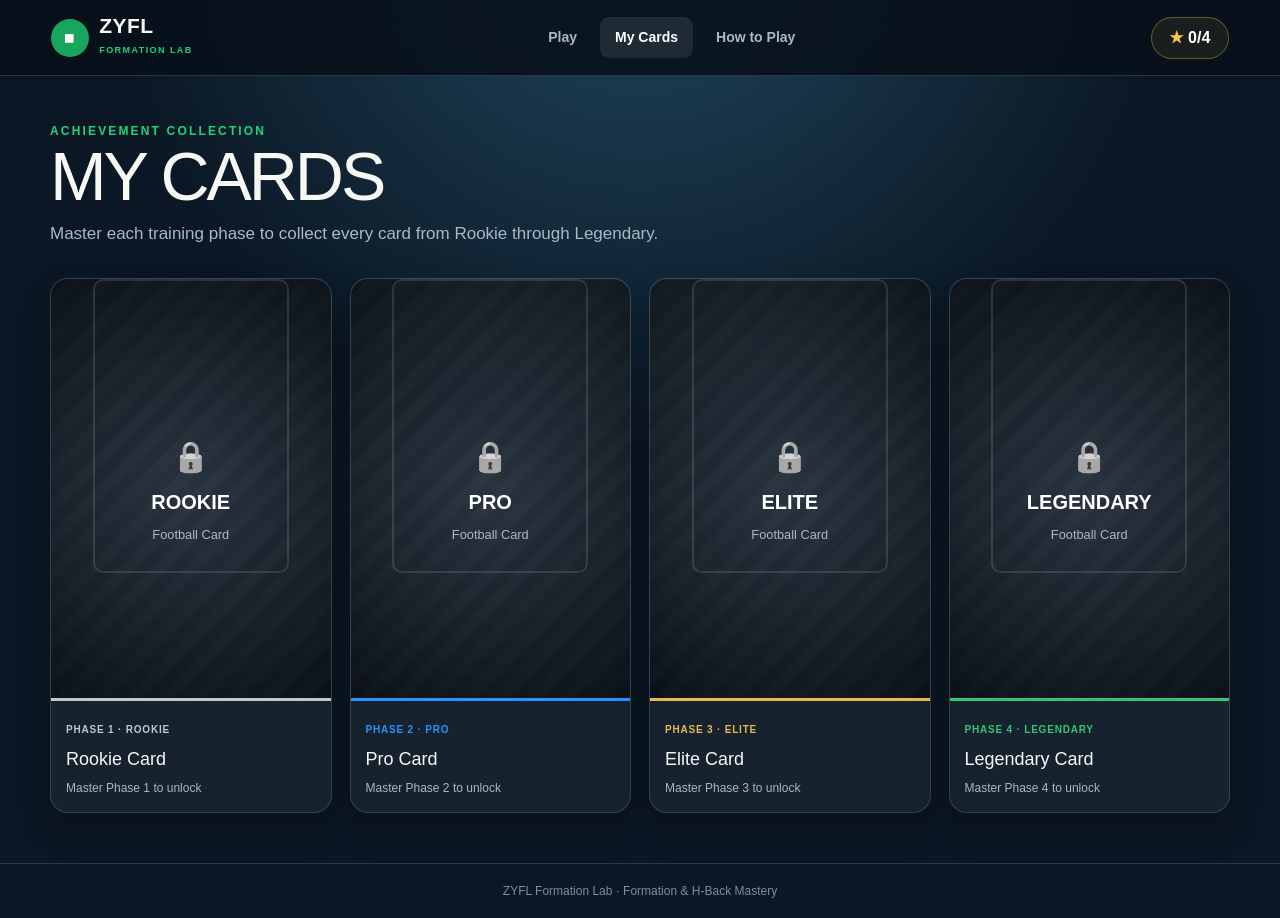
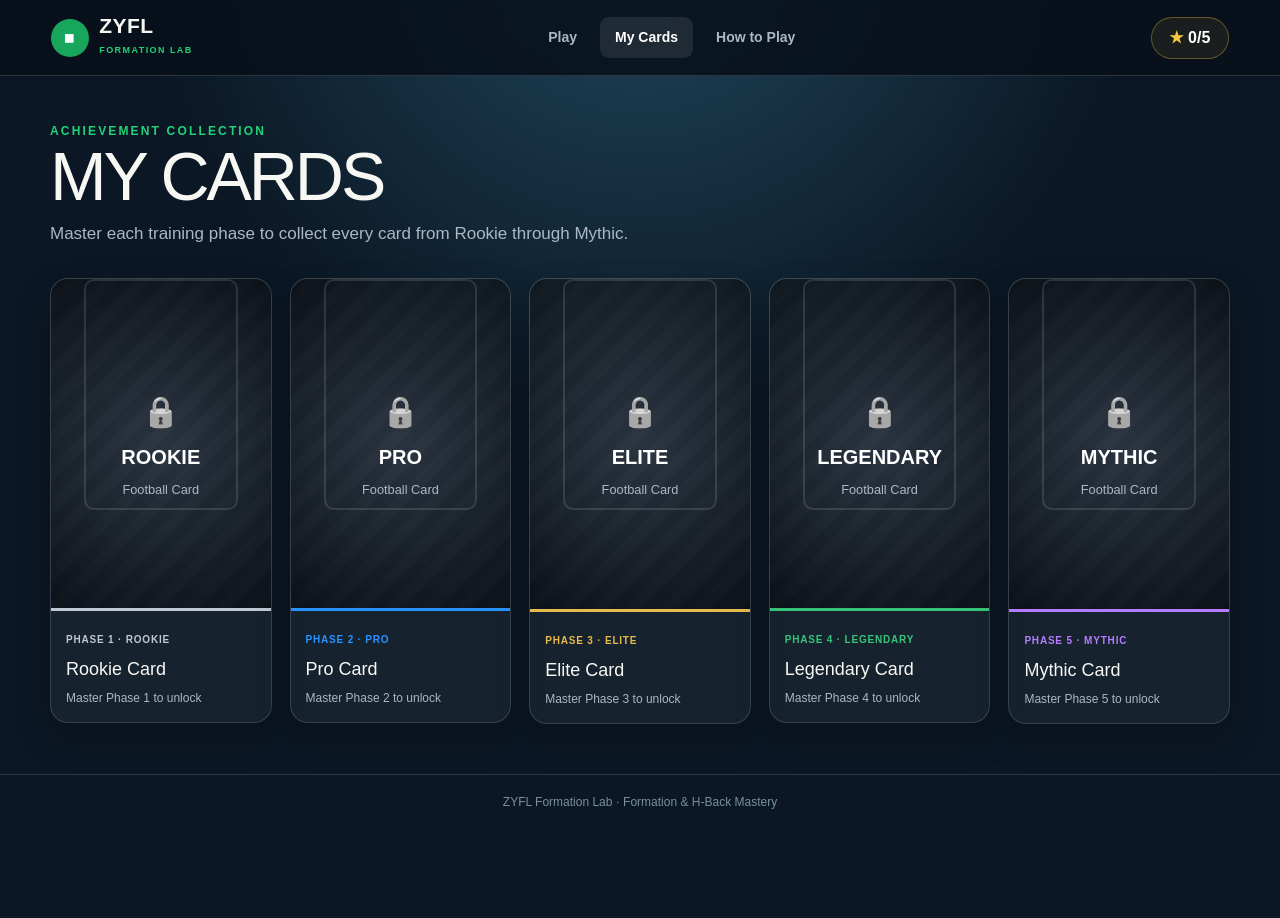
Before and after one commit to csandersge/zyfl-formation-lab, a Next.js app: page / in a window 1280 px wide. Both pictures are taken after a click on the button "My Cards". After the commit the page ends 829 px from the top, so only its background shows below. Built offline with nearby package versions, Linux system fonts and the light colour scheme.

Commit message:
Add Phase 5 Lane Finder reward

```diff
--- a/app/globals.css
+++ b/app/globals.css
@@ -144,12 +144,13 @@ h1, h2, p { margin-top: 0; }
 @keyframes mastery-glow { 50% { transform: translateY(-2px); box-shadow: 0 8px 20px rgba(32,211,120,.18); } }
 .section-title { margin: 8px 0 32px; max-width: 720px; }
 .section-title p:last-child { color: var(--muted); margin: 12px 0 0; font-size: 17px; }
-.card-collection { display: grid; grid-template-columns: repeat(4, minmax(0, 1fr)); gap: 18px; align-items: start; }
+.card-collection { display: grid; grid-template-columns: repeat(auto-fit, minmax(210px, 1fr)); gap: 18px; align-items: start; }
 .card-slot { overflow: hidden; border: 1px solid var(--line); border-radius: 18px; background: rgba(255,255,255,.05); box-shadow: 0 16px 34px rgba(0,0,0,.22); }
 .card-slot.rarity-rookie { --card-accent: #bfc8d1; }
 .card-slot.rarity-pro { --card-accent: #2892ff; }
 .card-slot.rarity-elite { --card-accent: #e6ba4d; }
 .card-slot.rarity-legendary { --card-accent: #36c478; }
+.card-slot.rarity-mythic { --card-accent: #b57cff; }
 .card-slot.unlocked { border-color: color-mix(in srgb, var(--card-accent) 58%, transparent); }
 .card-art-button { position: relative; width: 100%; display: block; padding: 0; border: 0; background: #050a0d; cursor: pointer; }
 .card-art-button img { width: 100%; height: auto; aspect-ratio: 2 / 3; display: block; object-fit: contain; }
@@ -167,6 +168,7 @@ h1, h2, p { margin-top: 0; }
 .card-slot-copy p { margin: 0; color: var(--muted); font-size: 12px; }
 .card-modal-backdrop { position: fixed; z-index: 80; inset: 0; display: grid; place-items: center; padding: 18px; background: rgba(2,8,12,.86); backdrop-filter: blur(4px); }
 .card-reveal { width: min(440px, 100%); max-height: calc(100vh - 36px); overflow-y: auto; padding: 22px; border: 1px solid rgba(255,255,255,.25); border-radius: 22px; background: #0b1724; box-shadow: 0 28px 90px rgba(0,0,0,.7), 0 0 45px rgba(247,200,67,.12); text-align: center; }
+.card-reveal.rarity-mythic { border-color: rgba(181,124,255,.65); box-shadow: 0 28px 90px rgba(0,0,0,.7), 0 0 48px rgba(181,124,255,.28); }
 .card-reveal:focus { outline: none; }
 .reveal-stage { width: min(250px, 64vw); aspect-ratio: 2 / 3; position: relative; margin: 12px auto 18px; perspective: 1000px; }
 .reveal-stage > * { position: absolute; inset: 0; width: 100%; height: 100%; border-radius: 13px; backface-visibility: hidden; transition: opacity .55s ease, transform .8s cubic-bezier(.2,.75,.2,1); }
@@ -185,12 +187,13 @@ h1, h2, p { margin-top: 0; }
 .card-detail-heading h2 { margin: 0; }
 .card-detail-heading button { min-height: 44px; border: 1px solid var(--line); border-radius: 10px; padding: 9px 14px; color: white; background: rgba(255,255,255,.08); cursor: pointer; font-weight: 800; }
 .card-detail > img { width: 100%; min-height: 0; flex: 1; object-fit: contain; }
-.rarity-guide { display: grid; grid-template-columns: repeat(4, 1fr); gap: 9px; margin-top: 18px; }
+.rarity-guide { display: grid; grid-template-columns: repeat(auto-fit, minmax(120px, 1fr)); gap: 9px; margin-top: 18px; }
 .rarity-guide span { padding: 12px; border: 1px solid var(--line); border-radius: 10px; text-align: center; font-size: 12px; font-weight: 900; text-transform: uppercase; }
 .rarity-guide .rarity-rookie { color: #dbe2e8; }
 .rarity-guide .rarity-pro { color: #63b1ff; }
 .rarity-guide .rarity-elite { color: #f0ca67; }
 .rarity-guide .rarity-legendary { color: #58dc93; }
+.rarity-guide .rarity-mythic { color: #d3adff; }
 .reference { border: 1px solid var(--line); border-radius: 22px; background: rgba(255,255,255,.055); }
 .steps { display: grid; grid-template-columns: repeat(5, 1fr); gap: 14px; }
 .steps article { padding: 24px 20px; border: 1px solid var(--line); border-radius: 18px; background: rgba(255,255,255,.05); }
--- a/app/page.tsx
+++ b/app/page.tsx
@@ -4,7 +4,7 @@ import { useEffect, useMemo, useRef, useState } from "react";
 
 type Tab = "play" | "cards" | "help";
 type Phase = 1 | 2 | 3 | 4 | 5;
-type CardPhase = 1 | 2 | 3 | 4;
+type CardPhase = 1 | 2 | 3 | 4 | 5;
 type PlayerLabel = "Y" | "X" | "Z" | "H";
 type ReceiverLabel = "Y" | "X" | "Z";
 type BallCarrier = "QB" | "F" | "H" | "Y" | "X" | "Z";
@@ -20,7 +20,7 @@ type HSpot = { c: number; r: number };
 type FormationName = "Right" | "Left" | "Rip" | "Liz" | "Rock" | "Lex";
 type Cell = `${number}-${number}`;
 type Mastery = Record<FormationName, number>;
-type CardKey = "phase1" | "phase2" | "phase3" | "phase4";
+type CardKey = "phase1" | "phase2" | "phase3" | "phase4" | "phase5";
 type CardState = Record<CardKey, boolean>;
 type SpecialPlayType = "power" | "sweep" | "qb-keep" | "reverse" | "empty-sweep" | null;
 type ApprovedRunPlay = {
@@ -39,7 +39,7 @@ type ApprovedRunPlay = {
 
 const FORMATION_NAMES: FormationName[] = ["Right", "Rip", "Rock", "Left", "Liz", "Lex"];
 const EMPTY_MASTERY: Mastery = { Right: 0, Rip: 0, Rock: 0, Left: 0, Liz: 0, Lex: 0 };
-const EMPTY_CARD_STATE: CardState = { phase1: false, phase2: false, phase3: false, phase4: false };
+const EMPTY_CARD_STATE: CardState = { phase1: false, phase2: false, phase3: false, phase4: false, phase5: false };
 const H_MODIFIERS: HModifier[] = ["A", "B", "C", "D", "1", "2", "3", "4"];
 const CARRIER_DIGITS: CarrierDigit[] = ["1", "2", "4", "5", "6", "7"];
 const LOCATION_DIGITS: LocationDigit[] = ["0", "1", "4", "5", "6", "7", "8", "9"];
@@ -166,7 +166,7 @@ const FIXED = [
 ];
 const CARD_DATA: Record<CardKey, {
   phase: CardPhase;
-  rarity: "Rookie" | "Pro" | "Elite" | "Legendary";
+  rarity: "Rookie" | "Pro" | "Elite" | "Legendary" | "Mythic";
   title: string;
   theme: string;
   image: string;
@@ -191,6 +191,11 @@ const CARD_DATA: Record<CardKey, {
     phase: 4, rarity: "Legendary", title: "Ball Carrier Mastery", theme: "Ball Carrier",
     image: "assets/cards/phase-4-legendary-ball-carrier-mastery.png",
     alt: "Legendary Ball Carrier Mastery football card unlocked for mastering Phase 4",
+  },
+  phase5: {
+    phase: 5, rarity: "Mythic", title: "Lane Finder", theme: "Mastered run locations",
+    image: "assets/cards/lane-finder.png",
+    alt: "Lane Finder Mythic football reward card unlocked for mastering Phase 5",
   },
 };
 const CARD_KEYS = Object.keys(CARD_DATA) as CardKey[];
@@ -411,6 +416,7 @@ export default function Home() {
         phase2: phaseMastered(savedP2),
         phase3: phaseMastered(savedP3),
         phase4: phase4Mastered(savedPhase4CarrierMastery),
+        phase5: phase5Mastered(savedPhase5RunLocationMastery),
       };
       const migratedCards = Object.fromEntries(
         CARD_KEYS.map((key) => [key, savedCards[key] || masteryCards[key]]),
@@ -540,6 +546,7 @@ export default function Home() {
     const key = cardKeyForPhase(targetPhase);
     setUnlockedCards((current) => {
       if (current[key]) return current;
+      returnFocusRef.current = document.activeElement instanceof HTMLElement ? document.activeElement : null;
       setPendingReveal(key);
       return { ...current, [key]: true };
     });
@@ -600,9 +607,11 @@ export default function Home() {
       });
     } else {
       setPhase5RunLocationMastery((current) => {
+        const phaseWasMastered = phase5Mastered(current);
         const wasMastered = (current[locationDigit] ?? 0) >= 5;
         const next = { ...current, [locationDigit]: Math.min(5, (current[locationDigit] ?? 0) + 1) };
         if (!wasMastered && next[locationDigit] === 5) setCelebration(`${locationDigit} · ${selectedRunPlay.concept} mastered in Phase 5!`);
+        if (!phaseWasMastered && phase5Mastered(next)) unlockCard(5);
         return next;
       });
     }
@@ -840,6 +849,7 @@ export default function Home() {
   function handleRevealKey(event: React.KeyboardEvent<HTMLDivElement>) {
     if (event.key === "Escape") {
       event.preventDefault();
+      finishReveal(false);
       return;
     }
     if (event.key !== "Tab") return;
@@ -872,8 +882,8 @@ export default function Home() {
             </button>
           ))}
         </nav>
-        <button className="collection-count" onClick={() => setTab("cards")} aria-label={`${CARD_KEYS.filter((key) => unlockedCards[key]).length} of 4 cards unlocked`}>
-          <span>★</span> {CARD_KEYS.filter((key) => unlockedCards[key]).length}/4
+        <button className="collection-count" onClick={() => setTab("cards")} aria-label={`${CARD_KEYS.filter((key) => unlockedCards[key]).length} of ${CARD_KEYS.length} cards unlocked`}>
+          <span>★</span> {CARD_KEYS.filter((key) => unlockedCards[key]).length}/{CARD_KEYS.length}
         </button>
       </header>
 
@@ -1071,7 +1081,7 @@ export default function Home() {
           <div className="section-title">
             <p className="eyebrow">Achievement collection</p>
             <h1>My Cards</h1>
-            <p>Master each training phase to collect every card from Rookie through Legendary.</p>
+            <p>Master each training phase to collect every card from Rookie through Mythic.</p>
           </div>
           <div className="card-collection">
             {CARD_KEYS.map((key) => {
@@ -1106,7 +1116,7 @@ export default function Home() {
 
       {tab === "help" && (
         <section className="help-page">
-          <div className="section-title"><p className="eyebrow">Quick guide</p><h1>How to Play</h1><p>Master each training phase to unlock a collectible football card. Build your collection from Rookie through Legendary.</p></div>
+          <div className="section-title"><p className="eyebrow">Quick guide</p><h1>How to Play</h1><p>Master each training phase to unlock a collectible football card. Build your collection from Rookie through Mythic.</p></div>
           <div className="steps">
             {[
               ["1", "Master Y", "Place Y correctly five times in every formation."],
```
Also changed, not shown: 2 other files (tests, documents, lock files or other folders).
